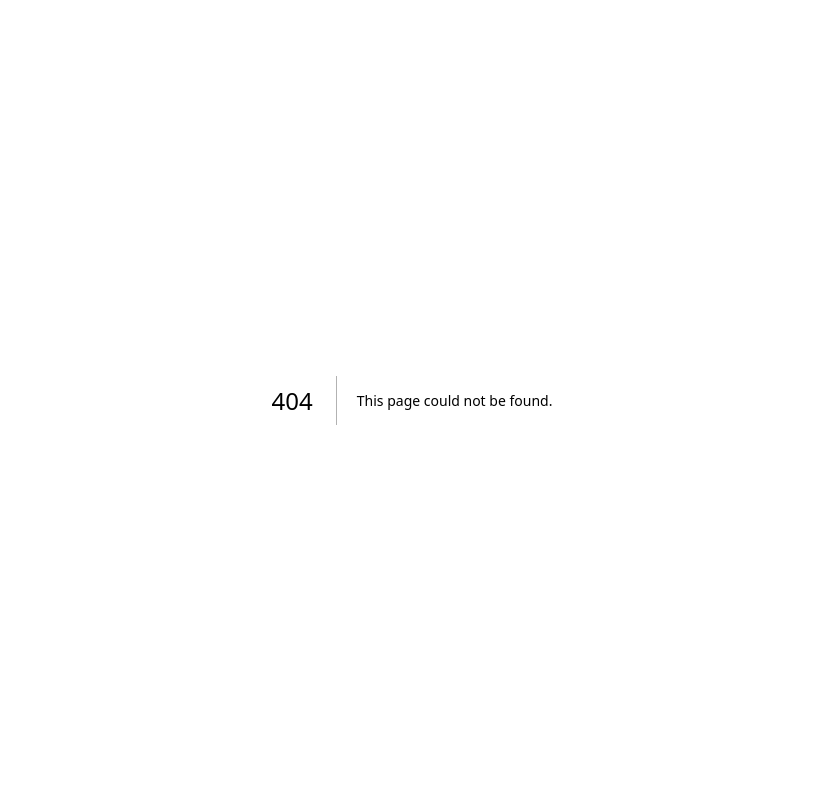
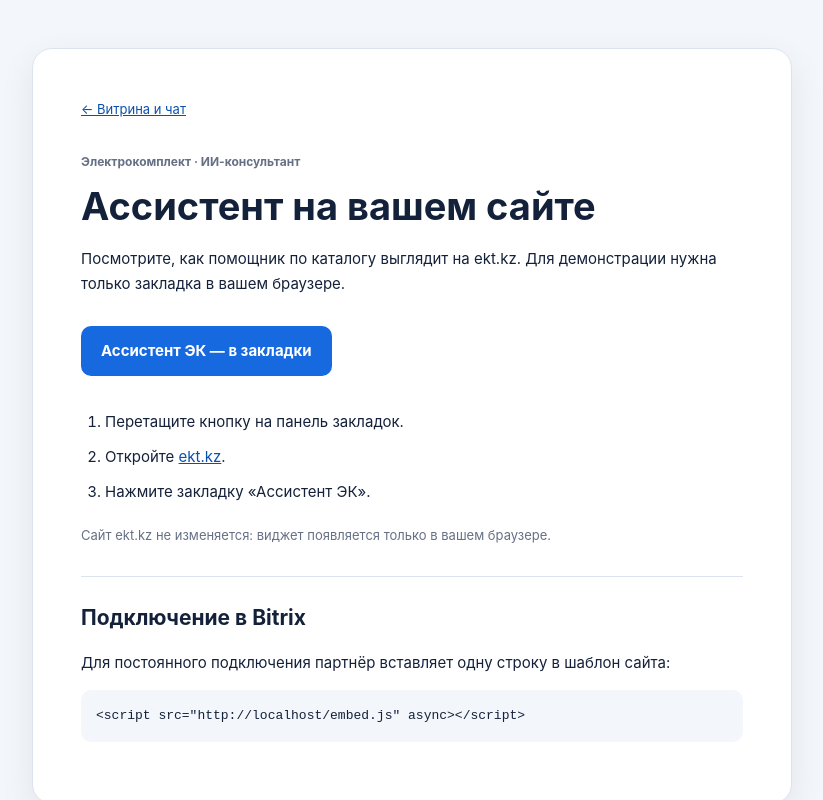
Before and after one commit to BAITC-Hacks/hack-0af00165-iwbhappy, a Next.js app: page /try in a window 1280 px wide. Before the commit this address had no page. Shown: the whole page, without its empty margins (228-1051 px from the left). Built offline with nearby package versions, Linux system fonts and the light colour scheme.

Commit message:
Добавить страницу с закладкой для демонстрации виджета

```diff
--- /dev/null
+++ b/src/app/try/page.module.css
@@ -0,0 +1,45 @@
+.page {
+  height: 100dvh;
+  overflow-y: auto;
+  padding: 48px 20px;
+}
+
+.card {
+  max-width: 760px;
+  margin: 0 auto;
+  padding: clamp(22px, 5vw, 48px);
+  border: 1px solid var(--line);
+  border-radius: 20px;
+  background: var(--paper);
+  box-shadow: var(--shadow);
+  line-height: 1.65;
+}
+
+.card h1 { margin: 8px 0 18px; font-size: clamp(26px, 5vw, 38px); line-height: 1.2; }
+.card h2 { margin: 0 0 10px; font-size: 21px; }
+.back { color: var(--blue-dark); font-size: 13px; }
+.eyebrow { margin-top: 30px; color: var(--muted); font-size: 12px; font-weight: 700; }
+.bookmark {
+  display: inline-block;
+  margin: 14px 0;
+  padding: 13px 20px;
+  border-radius: 10px;
+  background: var(--blue);
+  color: white;
+  font-weight: 700;
+  text-decoration: none;
+  cursor: grab;
+}
+.bookmark[aria-disabled="true"] { opacity: 0.5; cursor: wait; }
+.bookmark:focus-visible { outline: 3px solid var(--orange); outline-offset: 4px; }
+.steps { padding-left: 24px; }
+.steps li { padding: 5px 0; }
+.steps a { color: var(--blue-dark); }
+.note { color: var(--muted); font-size: 13px; }
+.integration { margin-top: 30px; padding-top: 24px; border-top: 1px solid var(--line); }
+.integration pre { padding: 15px; border-radius: 10px; background: var(--canvas); white-space: pre-wrap; overflow-wrap: anywhere; font-size: 13px; }
+
+@media (max-width: 520px) {
+  .page { padding: 16px 10px; }
+  .card { border-radius: 14px; }
+}
--- /dev/null
+++ b/src/app/try/page.tsx
@@ -0,0 +1,49 @@
+"use client";
+
+import { useEffect, useRef, useState } from "react";
+import styles from "./page.module.css";
+
+export default function TryPage() {
+  const [origin, setOrigin] = useState("");
+  const bookmarkRef = useRef<HTMLAnchorElement>(null);
+
+  useEffect(() => {
+    const currentOrigin = window.location.origin;
+    const scriptUrl = JSON.stringify(`${currentOrigin}/embed.js`);
+    const bookmarklet = `javascript:(()=>{if(document.querySelector('[data-ekt-assistant-widget]'))return;const s=document.createElement('script');s.src=${scriptUrl};document.body.appendChild(s);})()`;
+    // React блокирует javascript: в JSX href. Здесь намеренная закладка:
+    // фиксированный код, адрес скрипта только с текущего origin.
+    bookmarkRef.current?.setAttribute("href", bookmarklet);
+    setOrigin(currentOrigin);
+  }, []);
+
+  return (
+    <main className={styles.page}>
+      <article className={styles.card}>
+        <a className={styles.back} href="/">← Витрина и чат</a>
+        <p className={styles.eyebrow}>Электрокомплект · ИИ-консультант</p>
+        <h1>Ассистент на вашем сайте</h1>
+        <p>Посмотрите, как помощник по каталогу выглядит на ekt.kz. Для демонстрации нужна только закладка в вашем браузере.</p>
+
+        <a ref={bookmarkRef} href="#" className={styles.bookmark} draggable={!!origin}
+          aria-disabled={!origin} title="Перетащите на панель закладок"
+          onClick={(event) => event.preventDefault()}>
+          Ассистент ЭК — в закладки
+        </a>
+
+        <ol className={styles.steps}>
+          <li>Перетащите кнопку на панель закладок.</li>
+          <li>Откройте <a href="https://ekt.kz" target="_blank" rel="noreferrer">ekt.kz</a>.</li>
+          <li>Нажмите закладку «Ассистент ЭК».</li>
+        </ol>
+        <p className={styles.note}>Сайт ekt.kz не изменяется: виджет появляется только в вашем браузере.</p>
+
+        <section className={styles.integration} aria-labelledby="integration-title">
+          <h2 id="integration-title">Подключение в Bitrix</h2>
+          <p>Для постоянного подключения партнёр вставляет одну строку в шаблон сайта:</p>
+          <pre><code>{origin ? `<script src="${origin}/embed.js" async></script>` : "Готовим код подключения…"}</code></pre>
+        </section>
+      </article>
+    </main>
+  );
+}
```
